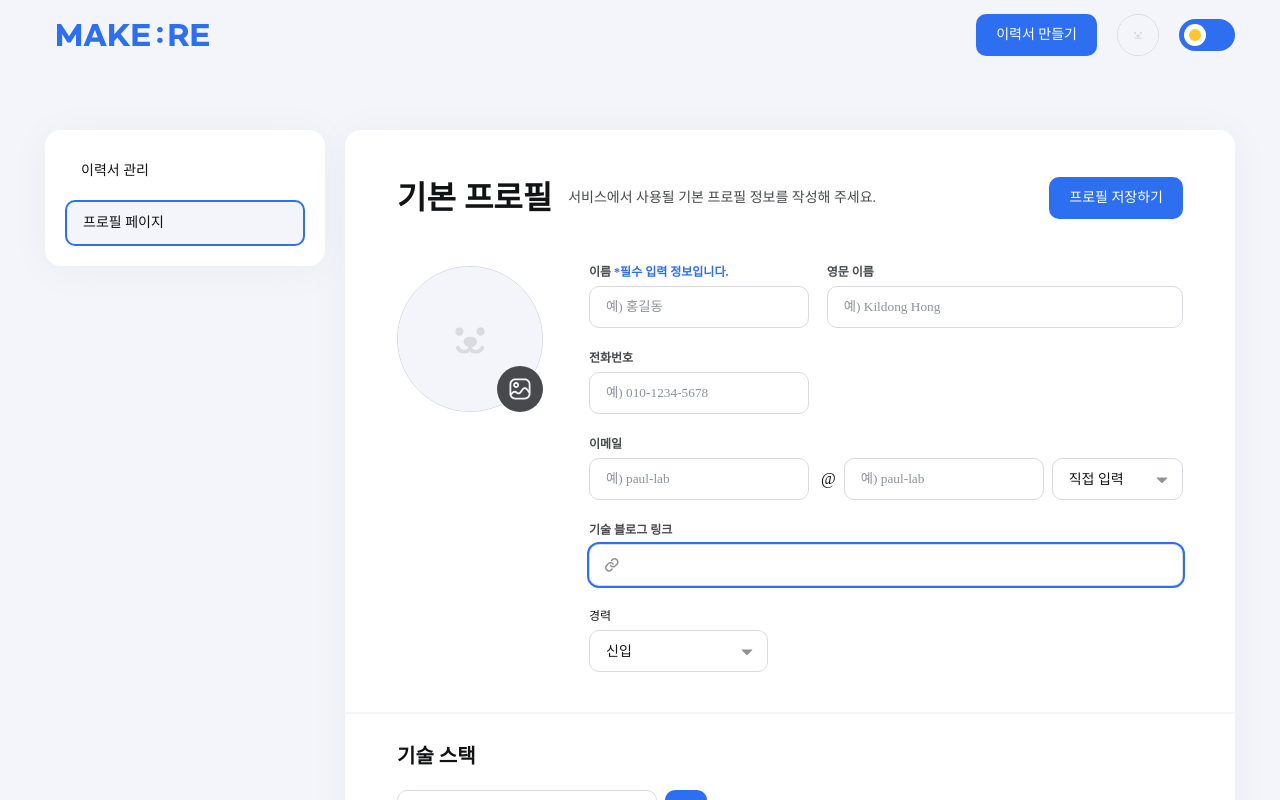
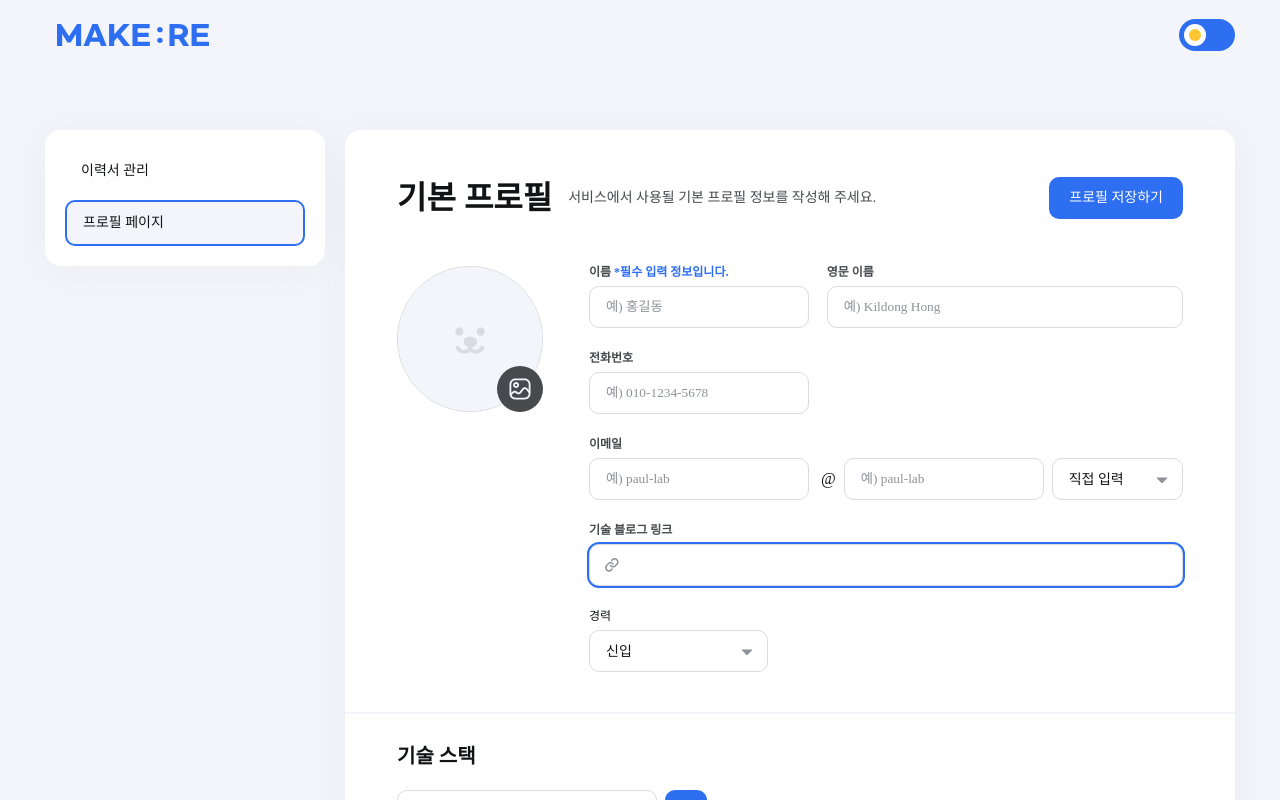
Before and after one commit to weniv/MAKE-RE_ver2, a React (Create React App) app: page /myprofile in a window 1280 px wide. Shown: the top 800 px of the page. Built offline with nearby package versions, Linux system fonts and the light colour scheme; a web font is replaced by a local one.

Commit message:
✨ Feat: 기능 중복 아이콘 삭제 및 라우팅 변경

```diff
--- a/src/components/organisms/Header/Header.jsx
+++ b/src/components/organisms/Header/Header.jsx
@@ -14,12 +14,12 @@ export default function Header({ options }) {
   const { isCenter, hasCreate, hasProfile, isWhite } = options
   const navigate = useNavigate()
 
-  const moveWrite = () => {
+  const moveMyResume = () => {
     navigate('/myresume')
   }
 
-  const moveMypage = () => {
-    navigate('/myresume')
+  const moveMyProfile = () => {
+    navigate('/myprofile')
   }
 
   return (
@@ -50,12 +50,12 @@ export default function Header({ options }) {
             </h1>
             <styles.BtnCont>
               {hasCreate && (
-                <MainBtn type="create" onClick={moveWrite}>
+                <MainBtn type="create" onClick={moveMyResume}>
                   이력서 만들기
                 </MainBtn>
               )}
               {hasProfile && (
-                <styles.ProfileBtn onClick={moveMypage}>
+                <styles.ProfileBtn onClick={moveMyProfile}>
                   <img alt="마이프로필" src={profileImg || LicatFace} />
                 </styles.ProfileBtn>
               )}
--- a/src/pages/MyProfilePage.jsx
+++ b/src/pages/MyProfilePage.jsx
@@ -15,7 +15,7 @@ export default function MyProfilePage() {
   return (
     <>
       <MetaData meta={meta} />
-      <Header options={{ hasProfile: true, hasCreate: true }} />
+      <Header options={{ hasProfile: false, hasCreate: false }} />
       <Cont>
         <MyPageNav currentNaveItem={1} />
         <Main>
```
